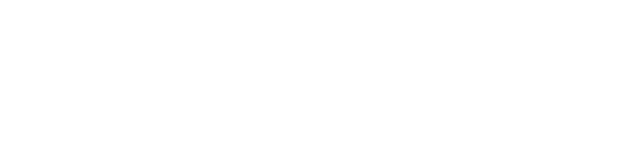
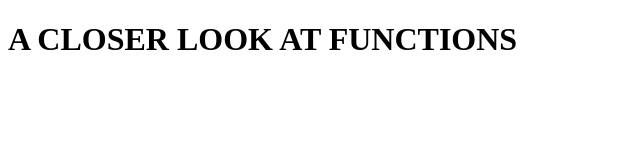
Before and after one commit to Lansa-18/Udemy-JS, a plain HTML site: page 06-Modal/A CLOSER LOOK AT FUNCTIONS/index.html in a window 1280 px wide. Shown: the whole page, without its empty margins (0-640 px from the left). Drawn offline with Linux system fonts and the light colour scheme.

Commit message:
progress

```diff
--- a/06-Modal/A CLOSER LOOK AT FUNCTIONS/index.html
+++ b/06-Modal/A CLOSER LOOK AT FUNCTIONS/index.html
@@ -7,7 +7,7 @@
     <title>A CLOSER LOOK AT FUNCTIONS</title>
 </head>
 <body>
-
+    <h1>A CLOSER LOOK AT FUNCTIONS</h1>
     <script src="./lancer.js"></script>
 </body>
 </html>
```
